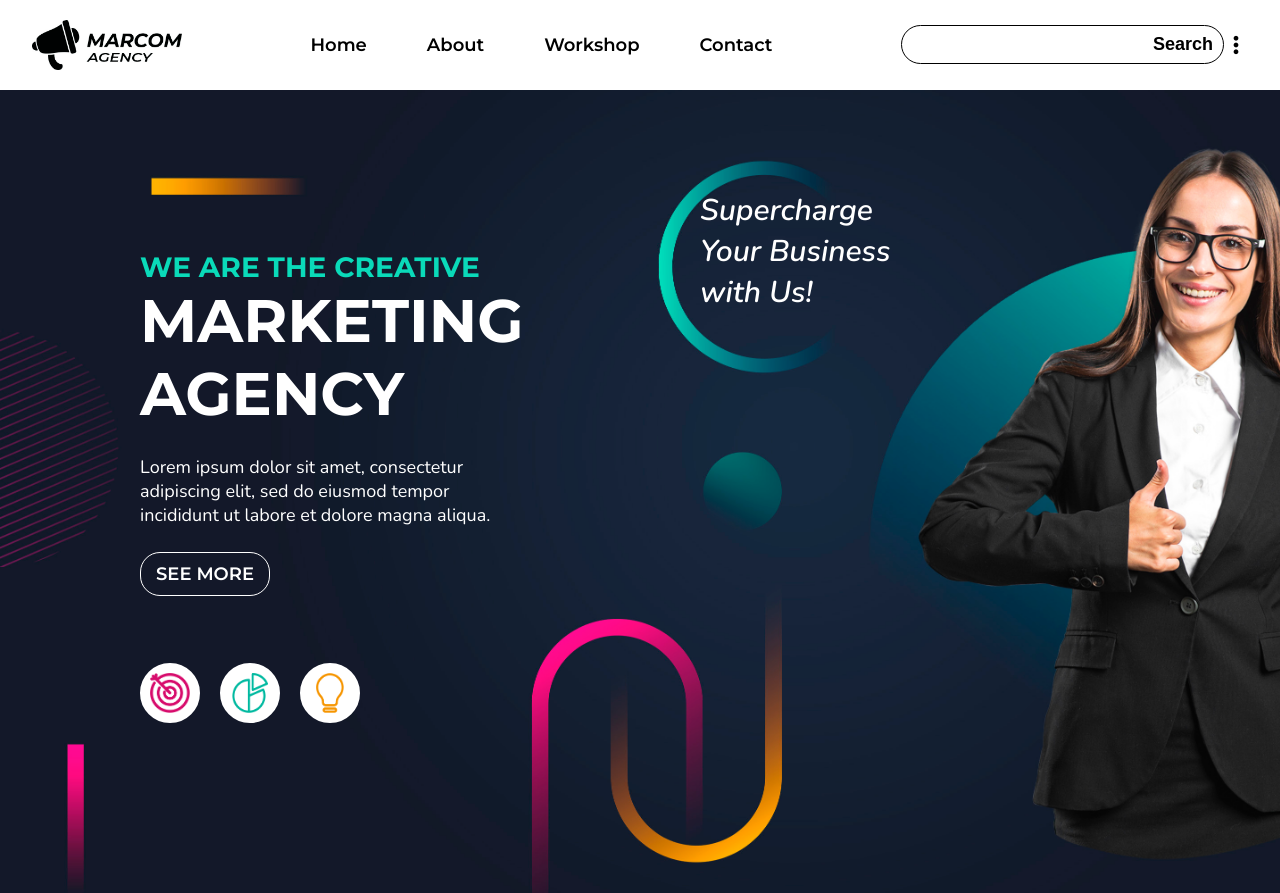
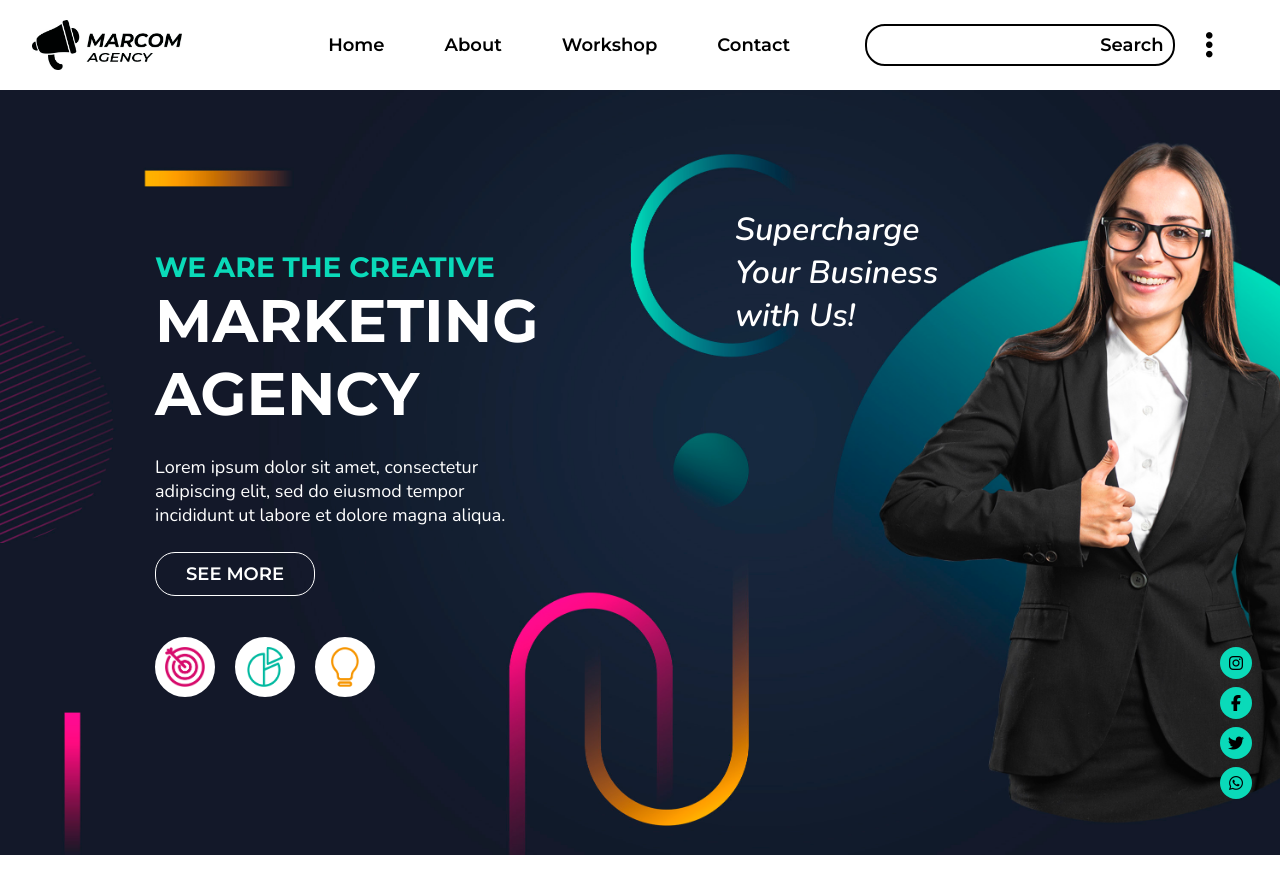
Before and after one commit to TanvirHasan101/DevKarkhana-task1, a plain HTML site: page index.html in a window 1280 px wide. After the commit the page ends 855 px from the top, so only its background shows below. Drawn offline with nearby package versions, Linux system fonts and the light colour scheme.

Commit message:
social icon added

```diff
--- a/index.html
+++ b/index.html
@@ -5,6 +5,8 @@
     <meta charset="UTF-8">
     <meta http-equiv="X-UA-Compatible" content="IE=edge">
     <meta name="viewport" content="width=device-width, initial-scale=1.0">
+
+    <!-- google fonts link -->
     <link rel="stylesheet"
         href="https://fonts.googleapis.com/css2?family=Material+Symbols+Rounded:opsz,wght,FILL,GRAD@48,400,0,0" />
 
@@ -13,6 +15,10 @@
     <link
         href="https://fonts.googleapis.com/css2?family=Montserrat:wght@600;700&family=Nunito:ital,wght@0,400;1,600&display=swap"
         rel="stylesheet">
+    <!-- font awesome kit-->
+    <script src="https://kit.fontawesome.com/b95f91db1f.js" crossorigin="anonymous"></script>
+
+
     <title>Marcon Agency</title>
 
     <link rel="stylesheet" href="style/style.css">
@@ -37,9 +43,7 @@
 
 
             </div>
-            <span class="material-symbols-rounded">
-                more_vert
-            </span>
+            <i class="fa-solid fa-ellipsis-vertical"></i>
 
 
 
@@ -92,6 +96,18 @@
 
 
 
+
+    <!-- social icon -->
+    <div class="social-icon">
+
+        <div> <i class="fa-brands fa-instagram"></i></div>
+        <div><i class="fa-brands fa-facebook-f"></i></div>
+        <div><i class="fa-brands fa-twitter"></i></div>
+        <div><i class="fa-brands fa-whatsapp"></i></div>
+    </div>
+
+
+
 </body>
 
 </html>
--- a/style/style.css
+++ b/style/style.css
@@ -7,7 +7,7 @@
 body {
     background-image: url(/resource/background.jpg);
     background-size: cover;
-    padding-bottom: 170px;
+    padding-bottom: 158px;
 }
 
 
@@ -27,7 +27,7 @@ body {
 .navbar ul {
     display: flex;
     list-style: none;
-    margin-right: auto;
+    margin-left: auto;
 }
 
 .navbar ul li {
@@ -41,7 +41,7 @@ body {
 .navbar ul li:hover {
     font-size: 19px;
     color: rgb(10, 1, 133);
-    margin-top: -3px;
+    margin-top: -2px;
 }
 
 .navbar-search-field {
@@ -50,8 +50,9 @@ body {
     justify-content: center;
     font-family: 'Montserrat', sans-serif;
     padding: 8px 10px;
+    margin-left: 45px;
     border-radius: 20px;
-    border: 1px solid black;
+    border: 2px solid black;
     transition: ease-in-out 300ms;
 
 
@@ -60,6 +61,7 @@ body {
 
 
 .navbar-search-field input {
+    font-family: 'Montserrat', sans-serif;
     font-size: 18px;
     font-weight: 600;
     border: none;
@@ -71,8 +73,11 @@ body {
 }
 
 /* three dot icon */
-.material-symbols-rounded {
+.fa-ellipsis-vertical {
     font-weight: 900;
+    margin-left: 30px;
+    margin-right: 35px;
+    font-size: 30px;
 }
 
 .main {
@@ -82,7 +87,7 @@ body {
 
 .title-section {
     font-family: 'Montserrat', sans-serif;
-    margin-left: 140px;
+    margin-left: 155px;
     margin-top: 160px;
     width: 360px;
 }
@@ -113,7 +118,7 @@ body {
     background-color: transparent;
     border-radius: 20px;
     border: 1px solid white;
-    padding: 10px 15px;
+    padding: 10px 30px;
 
 }
 
@@ -129,18 +134,18 @@ body {
 
 .middle-body-text {
     position: relative;
-    margin-top: 100px;
-    margin-left: 700px;
+    margin-top: 118px;
+    margin-left: 735px;
     color: white;
-    font-size: 30px;
+    font-size: 32px;
     font-family: 'Nunito', sans-serif;
     font-style: italic;
     font-weight: 600;
 }
 
 .shapes {
-    margin-top: 350px;
-    margin-left: 120px;
+    margin-top: 300px;
+    margin-left: 135px;
     display: flex;
 }
 
@@ -161,3 +166,27 @@ body {
     background-color: rgb(255, 255, 255);
     border: 12px solid rgb(255, 255, 255);
 }
+
+
+
+/* social icon */
+.social-icon {
+    float: right;
+    margin-top: -50px;
+}
+
+.social-icon div {
+    background-color: #0adab9;
+    border: 8px solid #0adab9;
+    border-radius: 50%;
+    margin-bottom: 8px;
+    margin-right: 28px;
+    display: flex;
+    justify-content: center;
+
+}
+
+.social-icon div:hover {
+    border: 8px solid #07bb9d;
+    transition: ease-in-out 200ms;
+}
```
